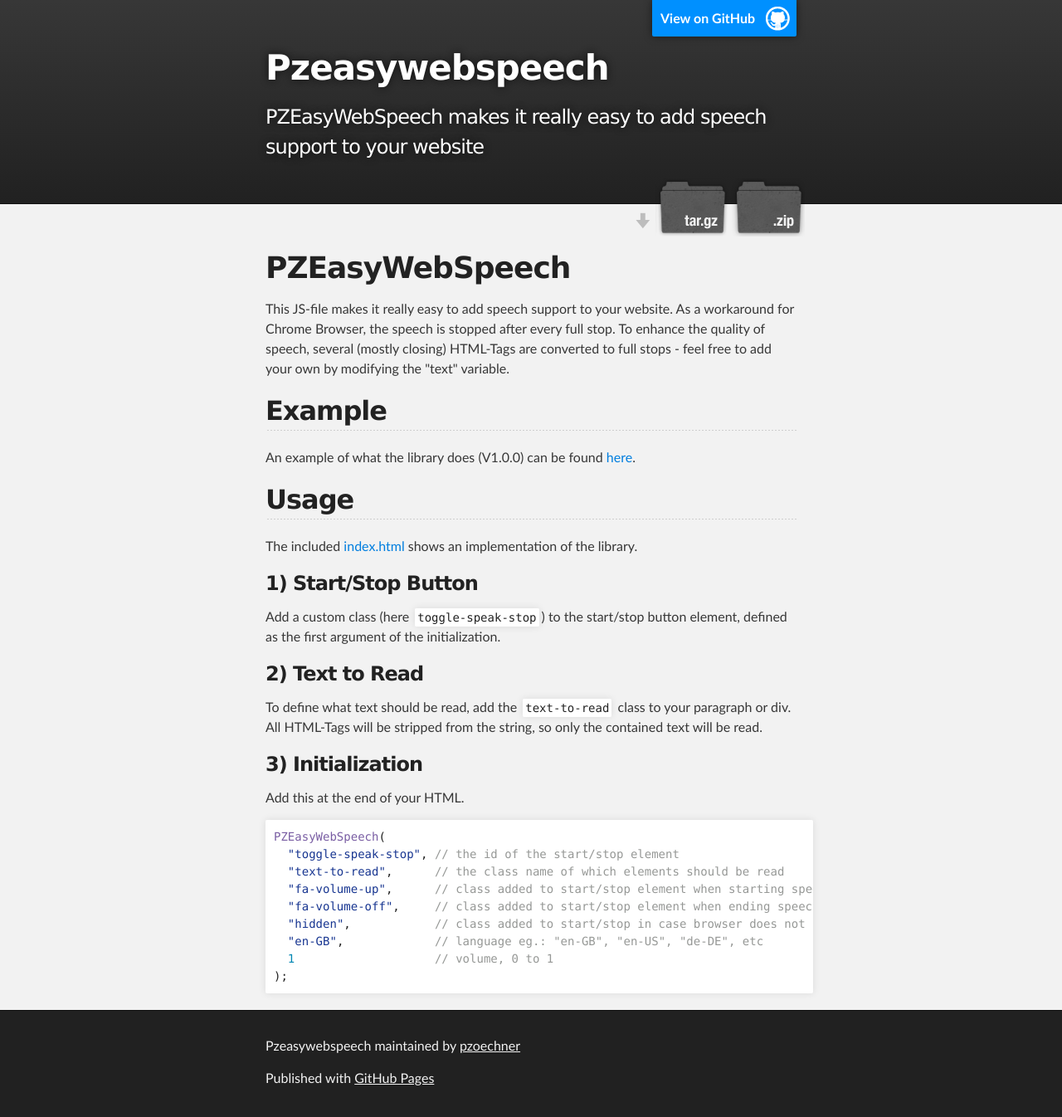
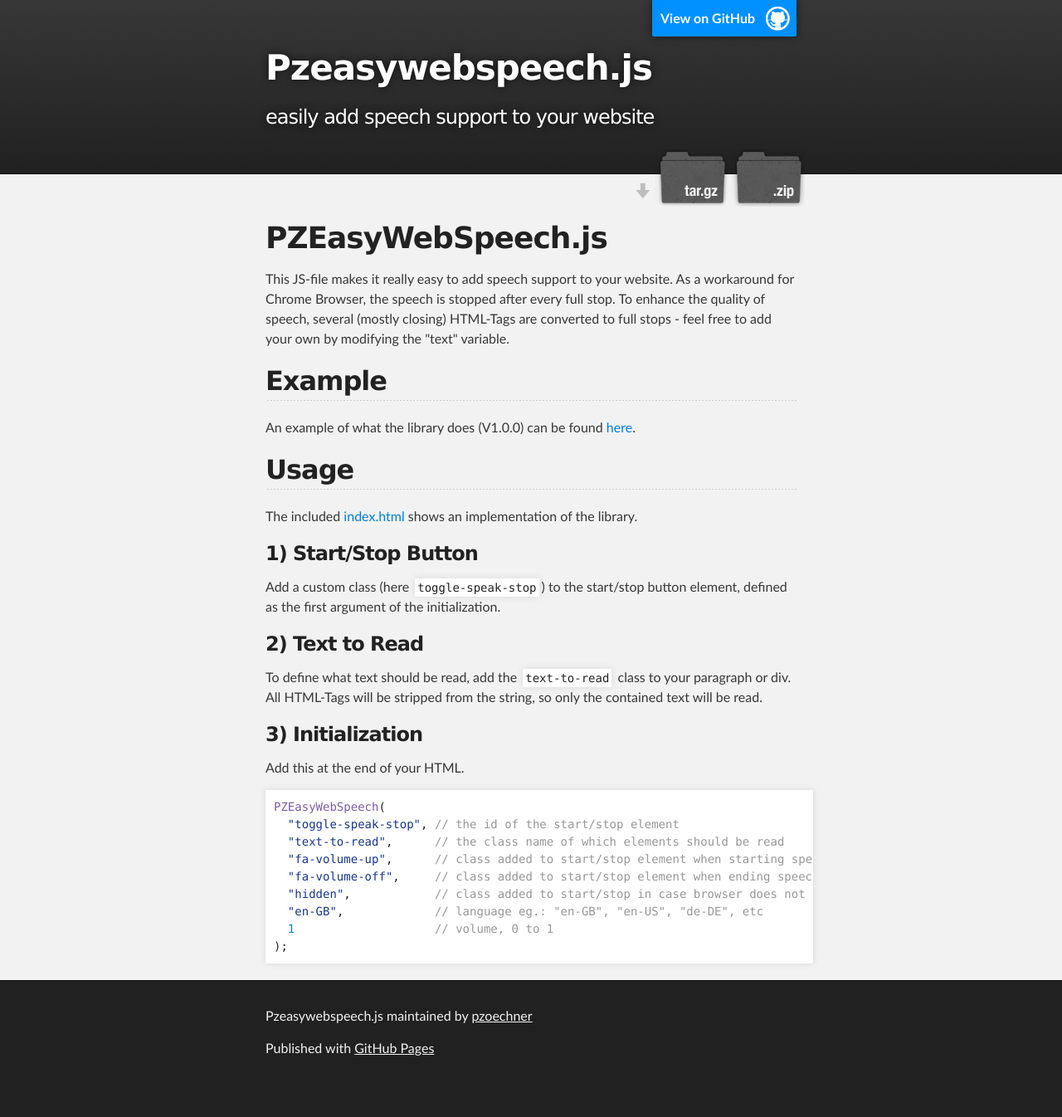
Before and after one commit to pzoechner/PZEasyWebSpeech, a plain HTML site: page index.html in a window 1280 px wide. Shown: the whole page at 83% size. After the commit the page ends 1310 px from the top, so only its background shows below. Drawn offline with Linux system fonts and the light colour scheme.

```diff
--- a/index.html
+++ b/index.html
@@ -4,11 +4,11 @@
   <head>
     <meta charset='utf-8'>
     <meta http-equiv="X-UA-Compatible" content="chrome=1">
-    <meta name="description" content="Pzeasywebspeech : PZEasyWebSpeech makes it really easy to add speech support to your website">
+    <meta name="description" content="Pzeasywebspeech.js : easily add speech support to your website">
 
     <link rel="stylesheet" type="text/css" media="screen" href="stylesheets/stylesheet.css">
 
-    <title>Pzeasywebspeech</title>
+    <title>Pzeasywebspeech.js</title>
   </head>
 
   <body>
@@ -18,8 +18,8 @@
         <header class="inner">
           <a id="forkme_banner" href="https://github.com/pzoechner/PZEasyWebSpeech.js">View on GitHub</a>
 
-          <h1 id="project_title">Pzeasywebspeech</h1>
-          <h2 id="project_tagline">PZEasyWebSpeech makes it really easy to add speech support to your website</h2>
+          <h1 id="project_title">Pzeasywebspeech.js</h1>
+          <h2 id="project_tagline">easily add speech support to your website</h2>
 
             <section id="downloads">
               <a class="zip_download_link" href="https://github.com/pzoechner/PZEasyWebSpeech.js/zipball/master">Download this project as a .zip file</a>
@@ -32,7 +32,7 @@
     <div id="main_content_wrap" class="outer">
       <section id="main_content" class="inner">
         <h1>
-<a id="pzeasywebspeech" class="anchor" href="#pzeasywebspeech" aria-hidden="true"><span aria-hidden="true" class="octicon octicon-link"></span></a>PZEasyWebSpeech</h1>
+<a id="pzeasywebspeechjs" class="anchor" href="#pzeasywebspeechjs" aria-hidden="true"><span aria-hidden="true" class="octicon octicon-link"></span></a>PZEasyWebSpeech.js</h1>
 
 <p>This JS-file makes it really easy to add speech support to your website. As a workaround for Chrome Browser, the speech is stopped after every full stop. To enhance the quality of speech, several (mostly closing) HTML-Tags are converted to full stops - feel free to add your own by modifying the "text" variable.</p>
 
@@ -76,7 +76,7 @@
     <!-- FOOTER  -->
     <div id="footer_wrap" class="outer">
       <footer class="inner">
-        <p class="copyright">Pzeasywebspeech maintained by <a href="https://github.com/pzoechner">pzoechner</a></p>
+        <p class="copyright">Pzeasywebspeech.js maintained by <a href="https://github.com/pzoechner">pzoechner</a></p>
         <p>Published with <a href="https://pages.github.com">GitHub Pages</a></p>
       </footer>
     </div>
```
Also changed, not shown: params.json (+1 -1 lines).
